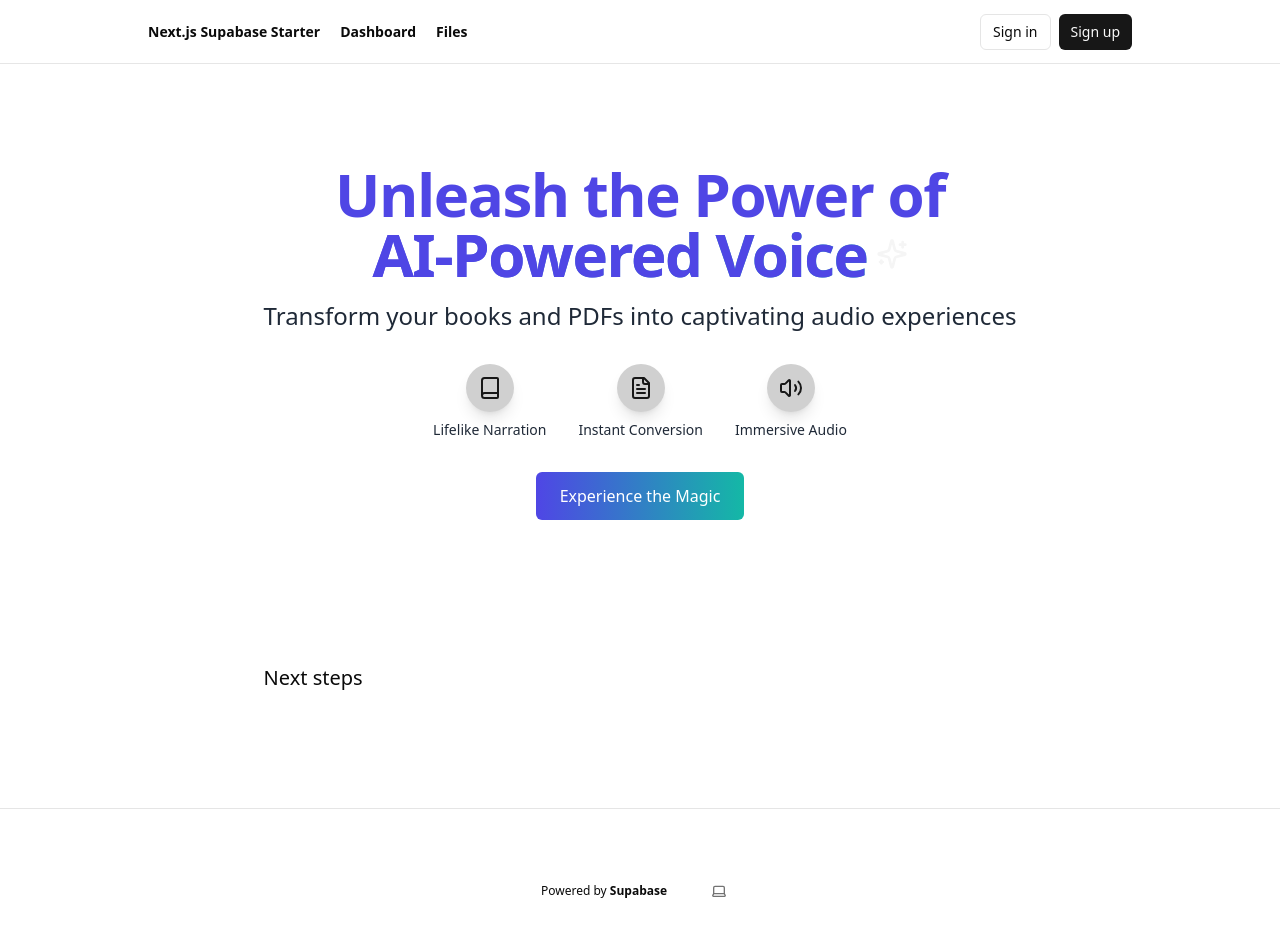
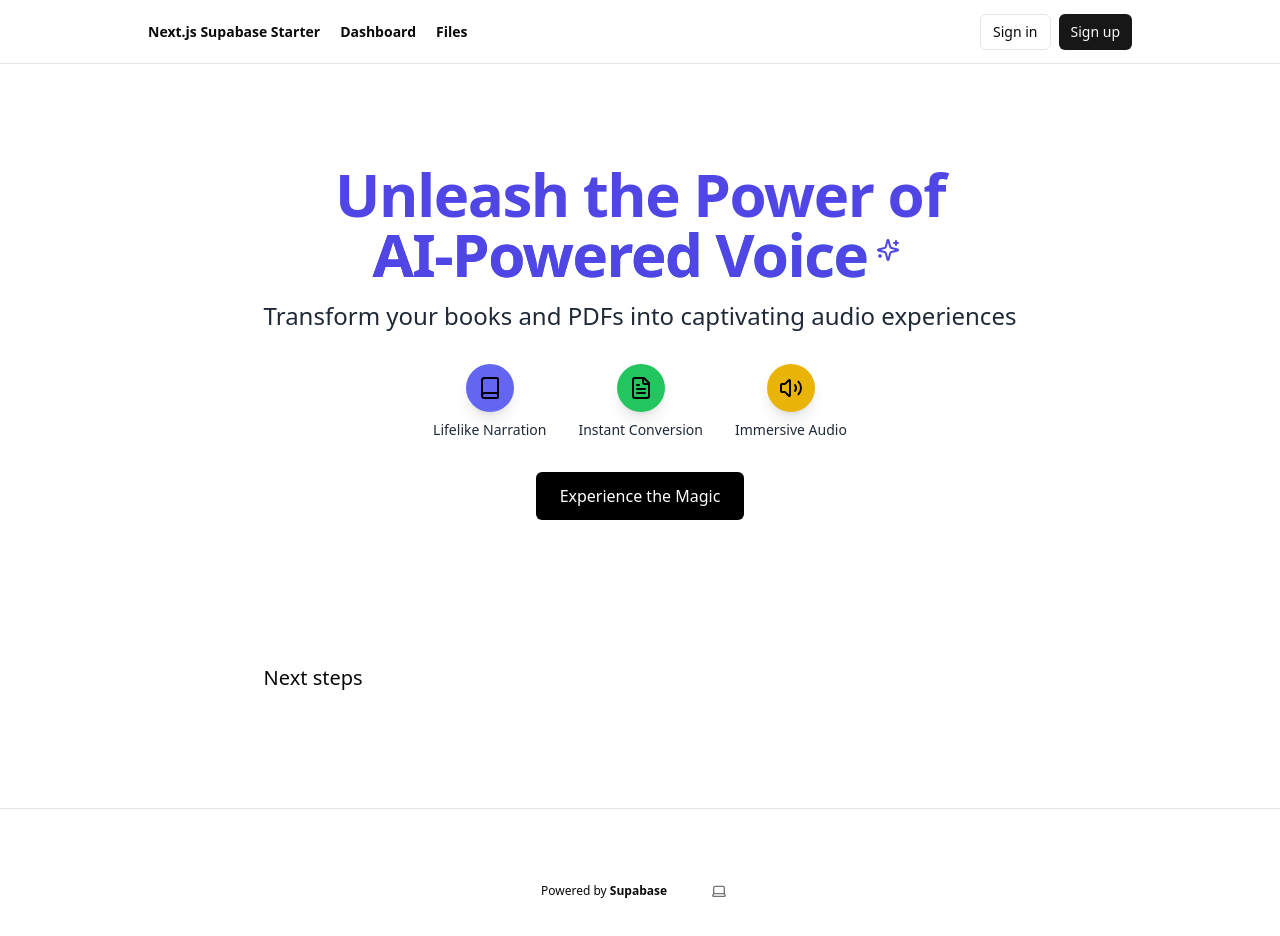
Before and after one commit to Jabril-Mahamud/SpeakSheet, a Next.js app: page / in a window 1280 px wide. Shown: the top 936 px of the page. Built offline with nearby package versions, Linux system fonts and the light colour scheme; no server answers.

Commit message:
fixed hero colours

```diff
--- a/components/hero.tsx
+++ b/components/hero.tsx
@@ -61,18 +61,21 @@ export default function FlashierHero() {
     },
   }
 
-  // Define icon color cycling animation variants directly here
-  const iconColorChangeVariants = {
+  const generateRandomColor = () => {
+    const letters = "0123456789ABCDEF"
+    let color = "#"
+    for (let i = 0; i < 6; i++) {
+      color += letters[Math.floor(Math.random() * 16)]
+    }
+    return color
+  }
+
+  // Sparkles icon color change to random colors
+  const sparklesVariants = {
     animate: {
-      color: [
-        "#FF6347", // Tomato
-        "#FFD700", // Gold
-        "#32CD32", // LimeGreen
-        "#1E90FF", // DodgerBlue
-        "#FF1493", // DeepPink
-      ],
+      fill: Array.from({ length: 5 }, generateRandomColor),
       transition: {
-        duration: 5,
+        duration: 2,
         repeat: Number.POSITIVE_INFINITY,
         ease: "linear",
       },
@@ -91,15 +94,22 @@ export default function FlashierHero() {
       >
         {/* Title Section */}
         <motion.div variants={itemVariants}>
-          <h1 className="text-4xl sm:text-5xl md:text-6xl font-bold tracking-tight mb-4 text-indigo-600 dark:text-teal-400">
+          <h1 className="text-4xl sm:text-5xl md:text-6xl font-bold tracking-tight mb-4 text-indigo-600 dark:text-teal-400 hover:text-yellow-500 transition-colors duration-300">
             Unleash the Power of
             <br />
             <motion.span
               variants={colorChangeVariants}
               animate="animate"
-              className="inline-flex items-center text-transparent bg-clip-text bg-gradient-to-r from-indigo-600 to-teal-500 dark:from-blue-400 dark:to-green-400"
+              className="inline-flex items-center text-transparent bg-clip-text bg-gradient-to-r from-indigo-600 to-teal-500 dark:from-blue-400 dark:to-green-400 hover:text-red-500 transition-all duration-300"
             >
-              AI-Powered Voice <Sparkles className="ml-2 h-8 w-8 text-accent" />
+              AI-Powered Voice{" "}
+              <motion.div
+                className="ml-2 h-8 w-8"
+                variants={sparklesVariants}
+                animate="animate"
+              >
+                <Sparkles />
+              </motion.div>
             </motion.span>
           </h1>
           <p className="text-lg sm:text-xl md:text-2xl font-light mb-8 text-gray-800 dark:text-gray-300">
@@ -109,16 +119,35 @@ export default function FlashierHero() {
 
         {/* Feature Icons */}
         <motion.div variants={itemVariants} className="flex justify-center space-x-8 mb-8">
-          <FeatureIcon Icon={Book} text="Lifelike Narration" iconColorChangeVariants={iconColorChangeVariants} />
-          <FeatureIcon Icon={FileText} text="Instant Conversion" iconColorChangeVariants={iconColorChangeVariants} />
-          <FeatureIcon Icon={VolumeUp} text="Immersive Audio" iconColorChangeVariants={iconColorChangeVariants} />
+          <FeatureIcon
+            Icon={Book}
+            text="Lifelike Narration"
+            buttonColor="bg-indigo-500 hover:bg-indigo-600 dark:bg-indigo-500 dark:hover:bg-indigo-600"
+            iconColor={isDark ? "text-white" : "text-black"}
+          />
+          <FeatureIcon
+            Icon={FileText}
+            text="Instant Conversion"
+            buttonColor="bg-green-500 hover:bg-green-600 dark:bg-green-500 dark:hover:bg-green-600"
+            iconColor={isDark ? "text-white" : "text-black"}
+          />
+          <FeatureIcon
+            Icon={VolumeUp}
+            text="Immersive Audio"
+            buttonColor="bg-yellow-500 hover:bg-yellow-600 dark:bg-yellow-500 dark:hover:bg-yellow-600"
+            iconColor={isDark ? "text-white" : "text-black"}
+          />
         </motion.div>
 
         {/* CTA Button */}
         <motion.div variants={itemVariants} className="flex justify-center">
           <motion.a
             href="#get-started"
-            className="group relative inline-flex items-center justify-center px-6 py-3 text-base font-medium overflow-hidden rounded-md transition-all bg-gradient-to-r from-indigo-600 to-teal-500 dark:from-blue-500 dark:to-green-500 text-white hover:bg-gradient-to-r hover:from-indigo-700 hover:to-teal-600 dark:hover:from-blue-600 dark:hover:to-green-600"
+            className={`group relative inline-flex items-center justify-center px-6 py-3 text-base font-medium overflow-hidden rounded-md transition-all ${
+              isDark
+                ? "bg-white text-black hover:bg-gray-200"
+                : "bg-black text-white hover:bg-gray-800"
+            }`}
             whileHover={{ scale: 1.05 }}
             whileTap={{ scale: 0.95 }}
           >
@@ -135,11 +164,13 @@ export default function FlashierHero() {
 function FeatureIcon({
   Icon,
   text,
-  iconColorChangeVariants,
+  buttonColor,
+  iconColor,
 }: {
   Icon: React.ElementType
   text: string
-  iconColorChangeVariants: any
+  buttonColor: string
+  iconColor: string
 }) {
   return (
     <motion.div
@@ -148,13 +179,11 @@ function FeatureIcon({
       transition={{ duration: 0.3 }}
     >
       <motion.div
-        className="rounded-full p-3 mb-2 bg-primary/20 dark:bg-primary/10 shadow-lg"
+        className={`${buttonColor} text-white rounded-full p-3 mb-2 shadow-lg`}
         whileHover={{ scale: 1.2 }}
         transition={{ duration: 0.3 }}
-        variants={iconColorChangeVariants}
-        animate="animate"
       >
-        <Icon className="h-6 w-6 text-primary dark:text-accent" />
+        <Icon className={`h-6 w-6 ${iconColor}`} />
       </motion.div>
       <span className="text-sm font-medium text-gray-800 dark:text-gray-300">{text}</span>
     </motion.div>
```
